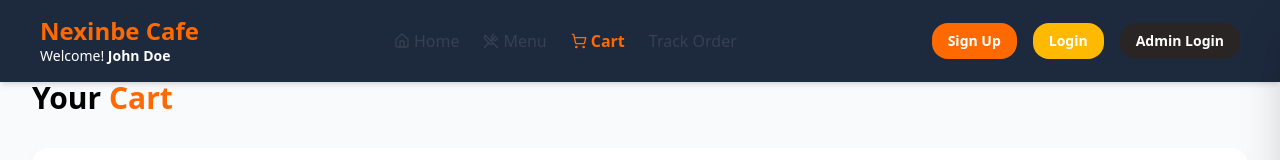
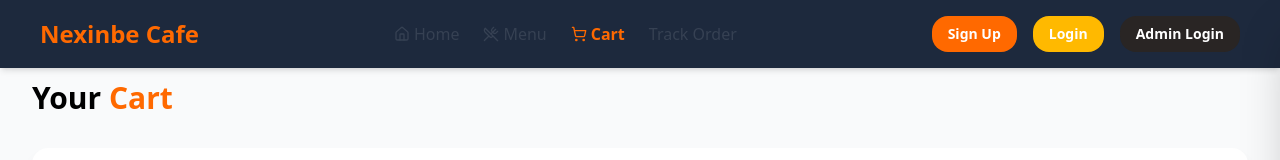
Before and after one commit to RAVICHANDRALS507/Nexinbe_cafe_app, a React (Vite) app in the folder frontend/: page /cart in a window 1280 px wide. Shown: the top 160 px of the page. Built offline with nearby package versions, Linux system fonts and the light colour scheme; grey boxes are pictures that could not be loaded.

Commit message:
Common navbar.jsx

```diff
--- a/frontend/src/components/User/Navbar.jsx
+++ b/frontend/src/components/User/Navbar.jsx
@@ -18,7 +18,6 @@ const Navbar = () => {
           <h1 className="text-2xl font-bold text-orange-500 leading-tight">
             Nexinbe Cafe
           </h1>
-          <p className="text-sm text-white">Welcome! <span className="font-semibold">{username}</span></p>
         </div>
 
         <nav className="flex items-center gap-6 text-gray-700 font-medium">
@@ -59,7 +58,6 @@ const Navbar = () => {
       <div className="flex md:hidden items-center justify-between px-6 py-4">
         <div>
           <h1 className="text-xl font-bold text-orange-500">Nexinbe Cafe</h1>
-          <p className="text-xs text-white">Welcome! <span className="font-semibold">{username}</span></p>
         </div>
         <button onClick={() => setIsOpen(true)}>
           <Menu className="text-gray-200" />
```
